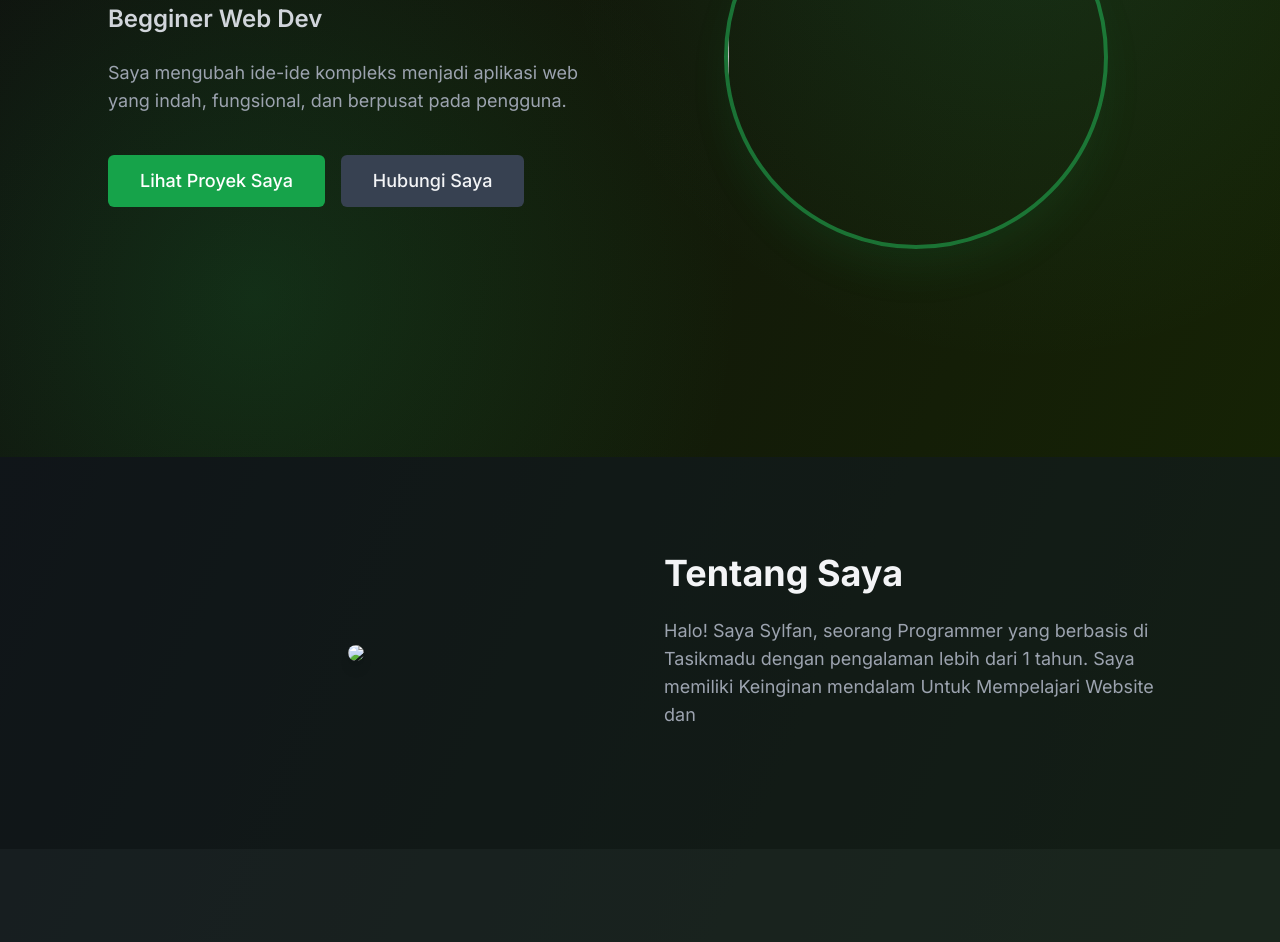
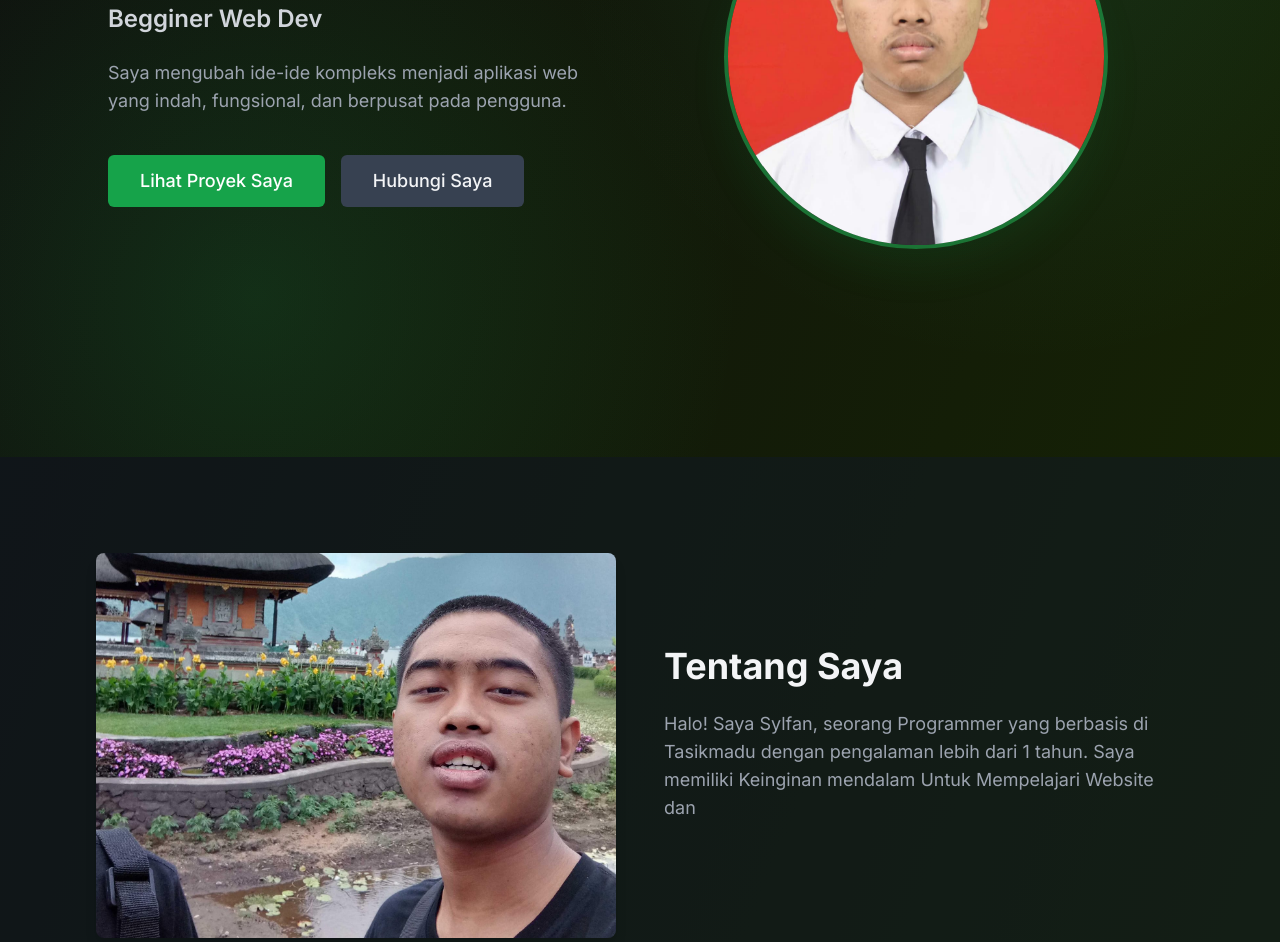
Before and after one commit to SYLFAn-arch/portofolio, a plain HTML site: page index.html in a window 1280 px wide. Shown: the part 424-1366 px from the top of the page. Drawn offline with nearby package versions, Linux system fonts and the light colour scheme.

Commit message:
Update index.html

```diff
--- a/index.html
+++ b/index.html
@@ -94,7 +94,7 @@
                     </div>
                     <!-- Gambar Hero --><div class="flex justify-center">
                         <img
-                            src="public/kkkk.jpg"
+                            src="image/kkkk.jpg"
                             class="w-80 h-80 lg:w-96 lg:h-96 object-cover rounded-full border-4 border-green-500/50 shadow-2xl shadow-green-500/10"
 
                         >
@@ -108,7 +108,7 @@
                 <div class="grid grid-cols-1 md:grid-cols-2 gap-12 items-center">
                     <div class="flex justify-center">
                         <img
-                            src="public/ssds.jpg"
+                            src="image/ssds.jpg"
                             class="rounded-lg shadow-lg"
 
                         >
```
